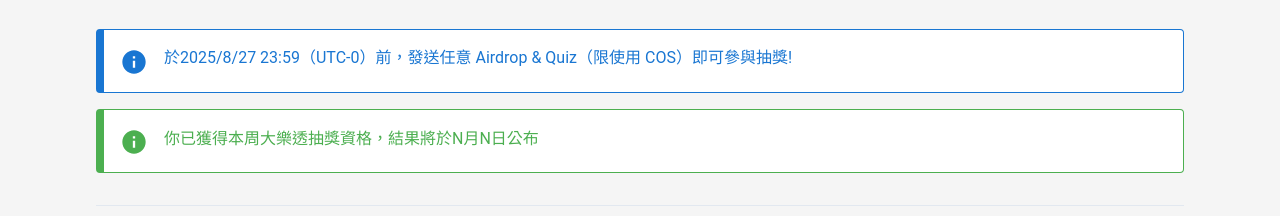
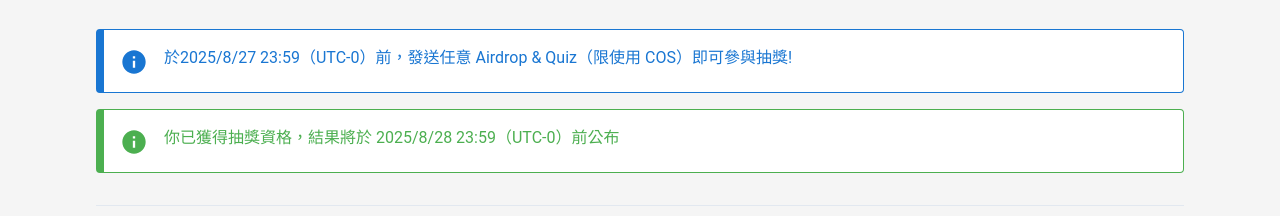
Before and after one commit to collie02/event_vue, a Vue app in the folder vue-version/: page / in a window 1280 px wide. Shown: the part 1080-1296 px from the top of the page. Built offline with nearby package versions, Linux system fonts and the light colour scheme.

Commit message:
更新 Vue AlertNotifications 組件第二個通知
cgen-c543c733bf624cf28e317933be5e3081

```diff
--- a/vue-version/src/components/AlertNotifications.vue
+++ b/vue-version/src/components/AlertNotifications.vue
@@ -33,8 +33,8 @@
           <path d="M15.1654 10.5H12.832V8.16665H15.1654V10.5ZM15.1654 19.8333H12.832V12.8333H15.1654V19.8333ZM13.9987 2.33331C12.4666 2.33331 10.9495 2.63508 9.53406 3.22139C8.11859 3.80769 6.83247 4.66705 5.74912 5.7504C3.56119 7.93832 2.33203 10.9058 2.33203 14C2.33203 17.0942 3.56119 20.0616 5.74912 22.2496C6.83247 23.3329 8.11859 24.1923 9.53406 24.7786C10.9495 25.3649 12.4666 25.6666 13.9987 25.6666C17.0929 25.6666 20.0604 24.4375 22.2483 22.2496C24.4362 20.0616 25.6654 17.0942 25.6654 14C25.6654 12.4679 25.3636 10.9508 24.7773 9.53534C24.191 8.11987 23.3316 6.83375 22.2483 5.7504C21.1649 4.66705 19.8788 3.80769 18.4633 3.22139C17.0479 2.63508 15.5308 2.33331 13.9987 2.33331Z" fill="currentColor"/>
         </svg>
         <div class="flex-1">
-          <p class="text-cos-green text-base leading-relaxed">
-            你已獲得本周大樂透抽獎資格，結果將於N月N日公布
+          <p class="text-cos-green text-sm md:text-base leading-relaxed">
+            你已獲得抽獎資格，結果將於 2025/8/28 23:59（UTC-0）前公布
           </p>
         </div>
       </div>
```
